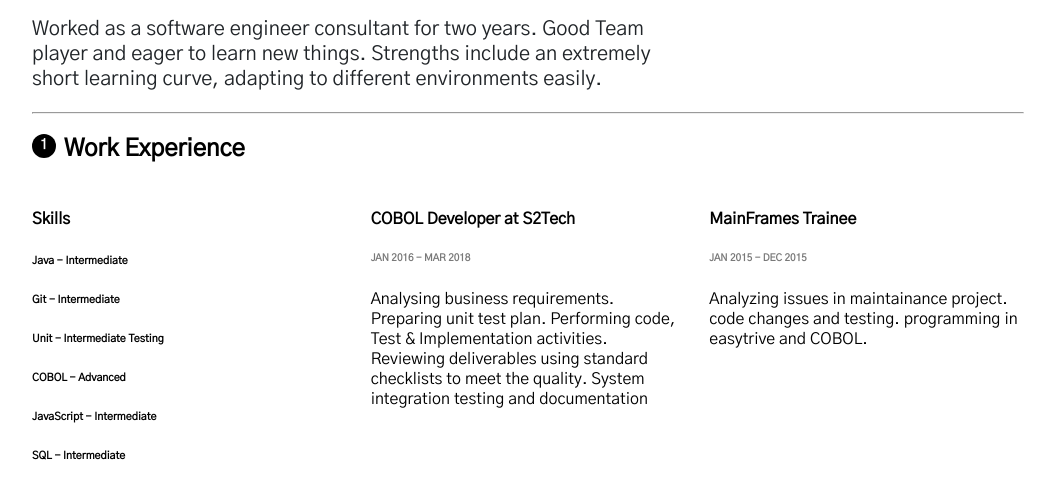
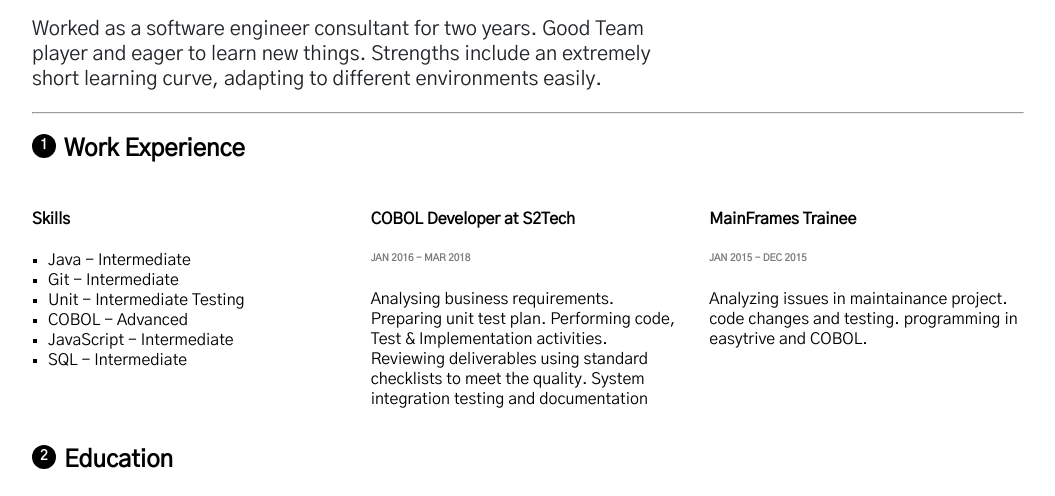
Before and after one commit to manasarjun/web-html-exercise-1, a plain HTML site: page index.html in a window 1280 px wide. Shown: the part 250-746 px from the top of the page, without its empty margins (112-1167 px from the left). Drawn offline with Linux system fonts and the light colour scheme.

Commit message:
Update index.html

```diff
--- a/index.html
+++ b/index.html
@@ -46,12 +46,14 @@
                                     <h4>
                                         Skills
                                     </h4>
-                                    <h6>Java - Intermediate </h6>
-                                    <h6>Git - Intermediate</h6>
-                                    <h6>Unit - Intermediate Testing </h6>
-                                    <h6>COBOL - Advanced</h6>
-                                    <h6>JavaScript - Intermediate </h6>
-                                    <h6>SQL - Intermediate </h6>
+                                    <ul>
+                                    <li>Java - Intermediate </li>
+                                    <li>Git - Intermediate</li>
+                                    <li>Unit - Intermediate Testing </li>
+                                    <li>COBOL - Advanced</li>
+                                    <li>JavaScript - Intermediate </li>
+                                    <li>SQL - Intermediate </li>
+                                    </ul>
                                 </article>
                                 <article>
                                     <h4>
```
